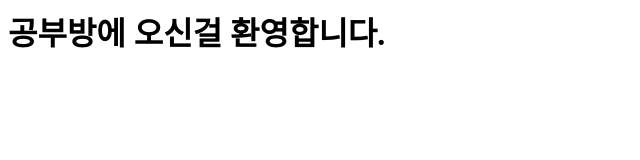
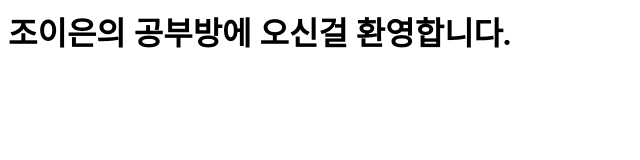
Before and after one commit to joyieun/My-home, a plain HTML site: page index.html in a window 1280 px wide. Shown: the whole page, without its empty margins (0-640 px from the left). Drawn offline with Linux system fonts and the light colour scheme.

Commit message:
Update index.html

```diff
--- a/index.html
+++ b/index.html
@@ -3,6 +3,6 @@
          <title>조이은의 공부방</title>
 </head>
 <body>
-         <h1>공부방에 오신걸 환영합니다.</h1>
+         <h1>조이은의 공부방에 오신걸 환영합니다.</h1>
 </body>
 </html>
```
